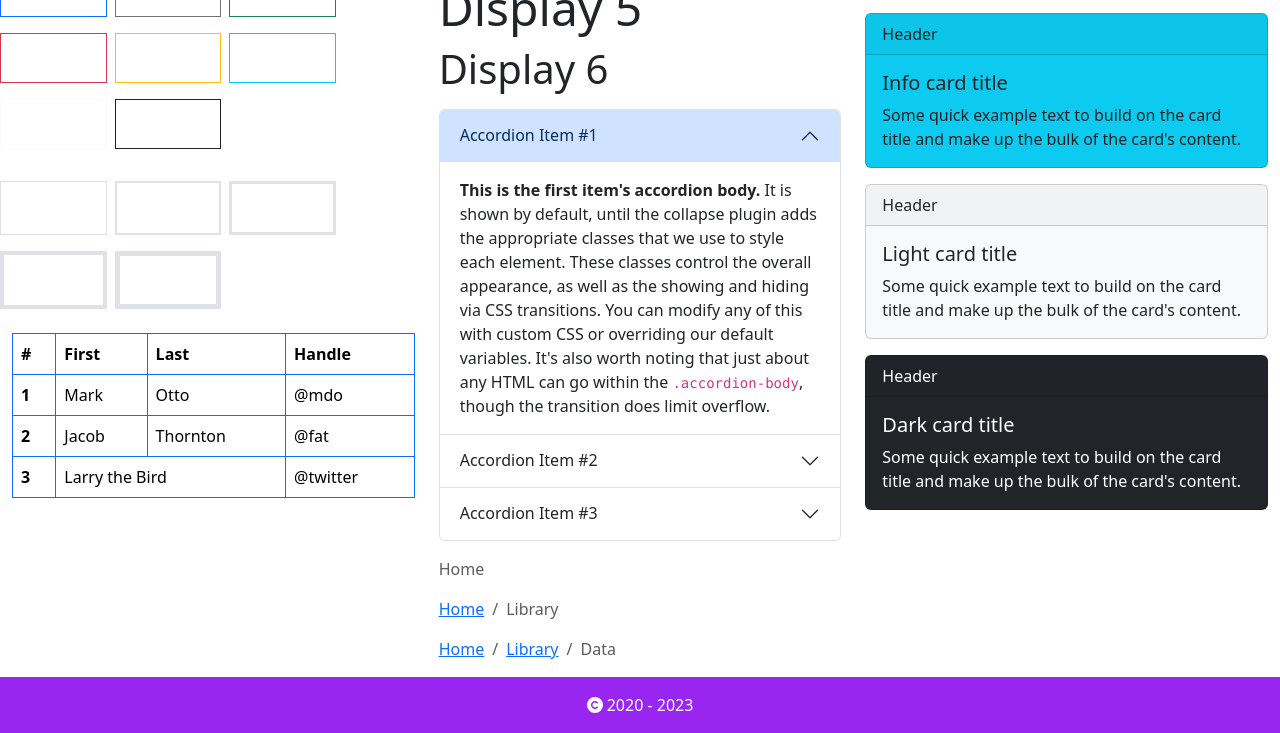
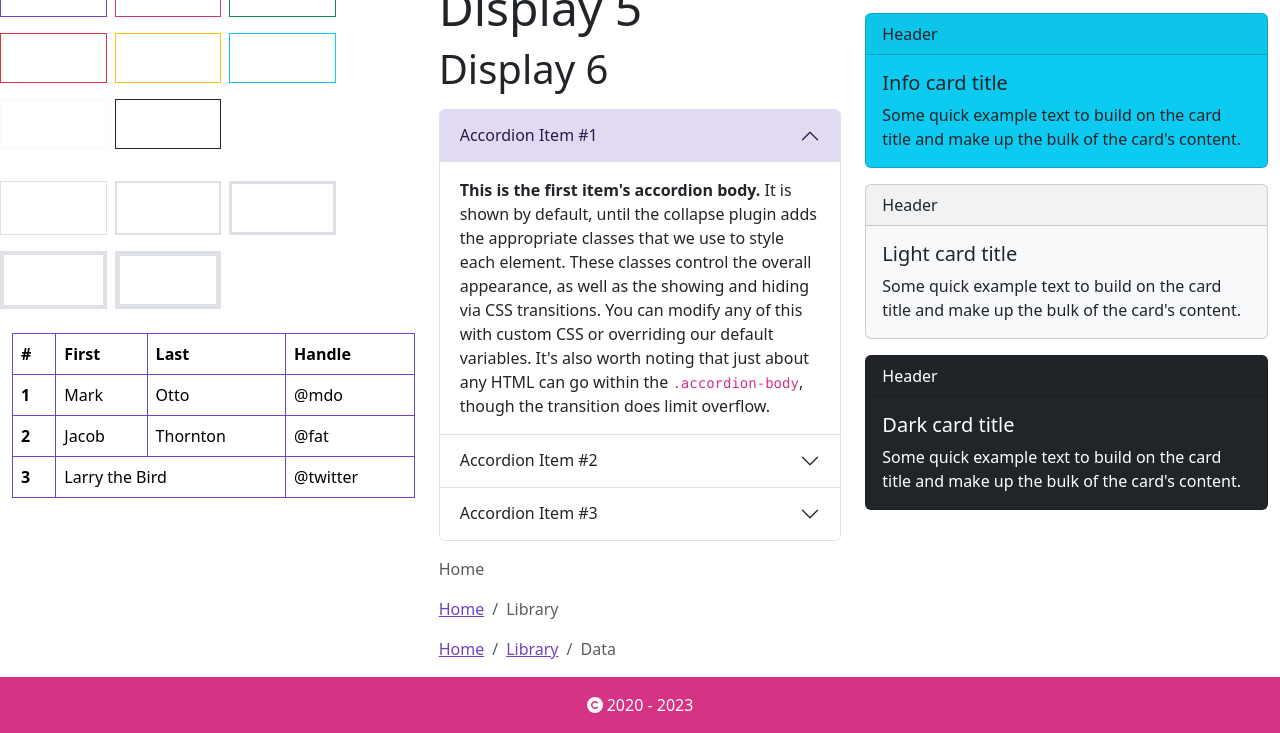
Before and after one commit to JamesVanWaza/b5portfolio, a website built with webpack: page public/theming.html in a window 1280 px wide. Shown: the part 1059-1792 px from the top of the page. Built offline with nearby package versions, Linux system fonts and the light colour scheme.

Commit message:
Removed variables.scss as its not needed since we are using custom.scss

```diff
--- a/src/scss/_custom.scss
+++ b/src/scss/_custom.scss
@@ -1,17 +1,26 @@
-/** Import Bootstrap 5 */
-@import '~bootstrap/scss/functions',
-'~bootstrap/scss/variables';
-@import '~bootstrap/scss/bootstrap';
+// MY THEME COLORS
+$purple: #6f42c1;
+$pink: #d63384;
 
-$purple-dark: #9926f0;
-$purple-light: #BB6EF5;
-$pink: #d122e3;
-
-$primary: $purple-dark;
-$secondary: $purple-light;
 
 // WHITE AND GRAY COLORS
+$white: #fff;
+$gray-100: #f8f9fa;
+$gray-200: #e9ecef;
+$gray-300: #dee2e6;
+$gray-400: #ced4da;
+$gray-500: #adb5bd;
+$gray-600: #6c757d;
+$gray-700: #495057;
+$gray-800: #343a40;
+$gray-900: #212529;
+$black: #000;
 
+$primary: $purple;
+$secondary: $pink;
+
+/** Import Bootstrap 5 */
+@import '~bootstrap/scss/bootstrap';
 
 // merge with existing $theme-colors map
 $theme-colors: map-merge($theme-colors, ("primary": $primary,
--- a/src/scss/style.scss
+++ b/src/scss/style.scss
@@ -27,6 +27,6 @@ $fa-font-path: '~@fortawesome/fontawesome-free/webfonts';
 /** Footer */
 
 .footer {
-    background-color: $primary;
+    background-color: $secondary;
     color: $white;
 }
```
